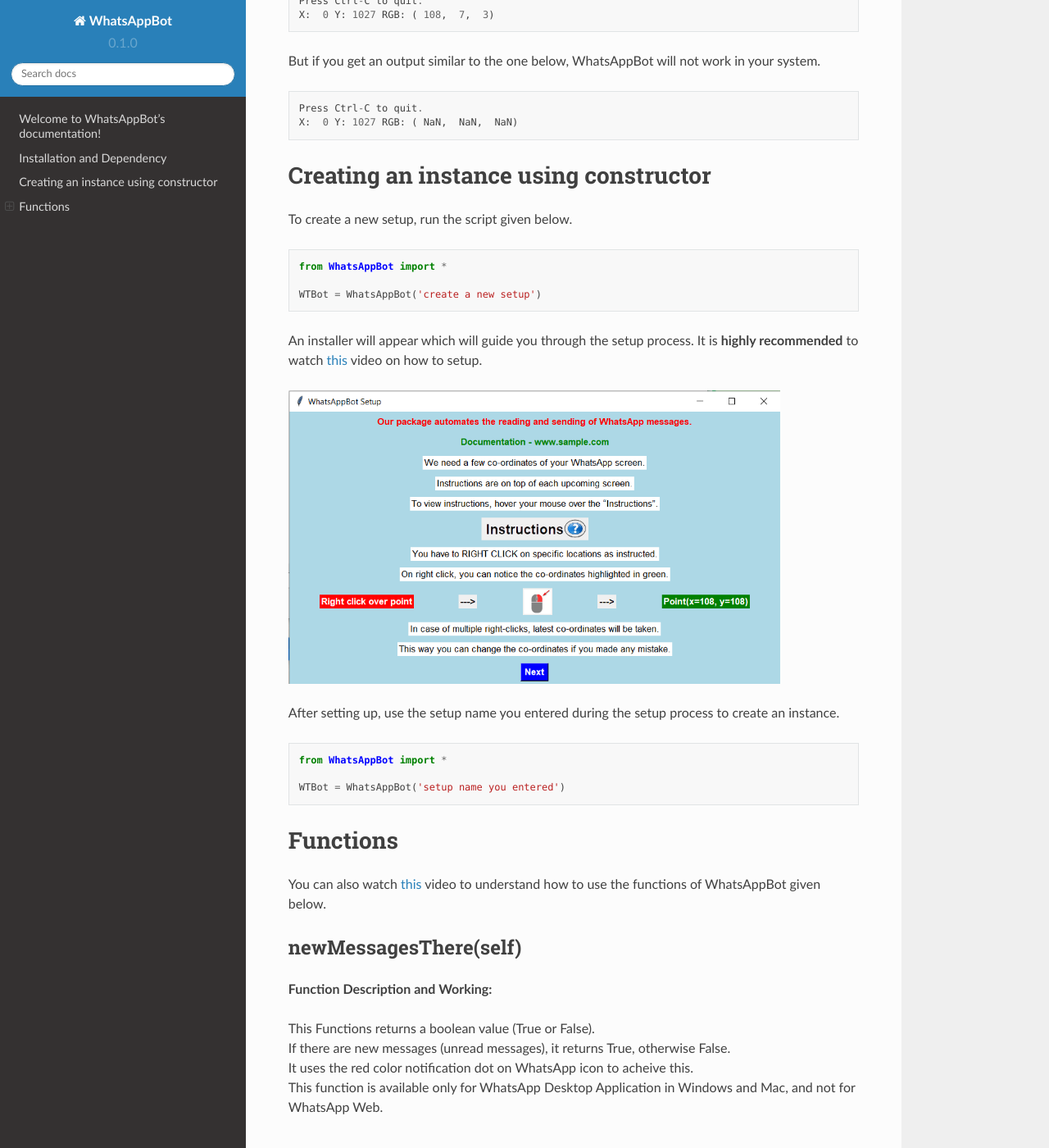
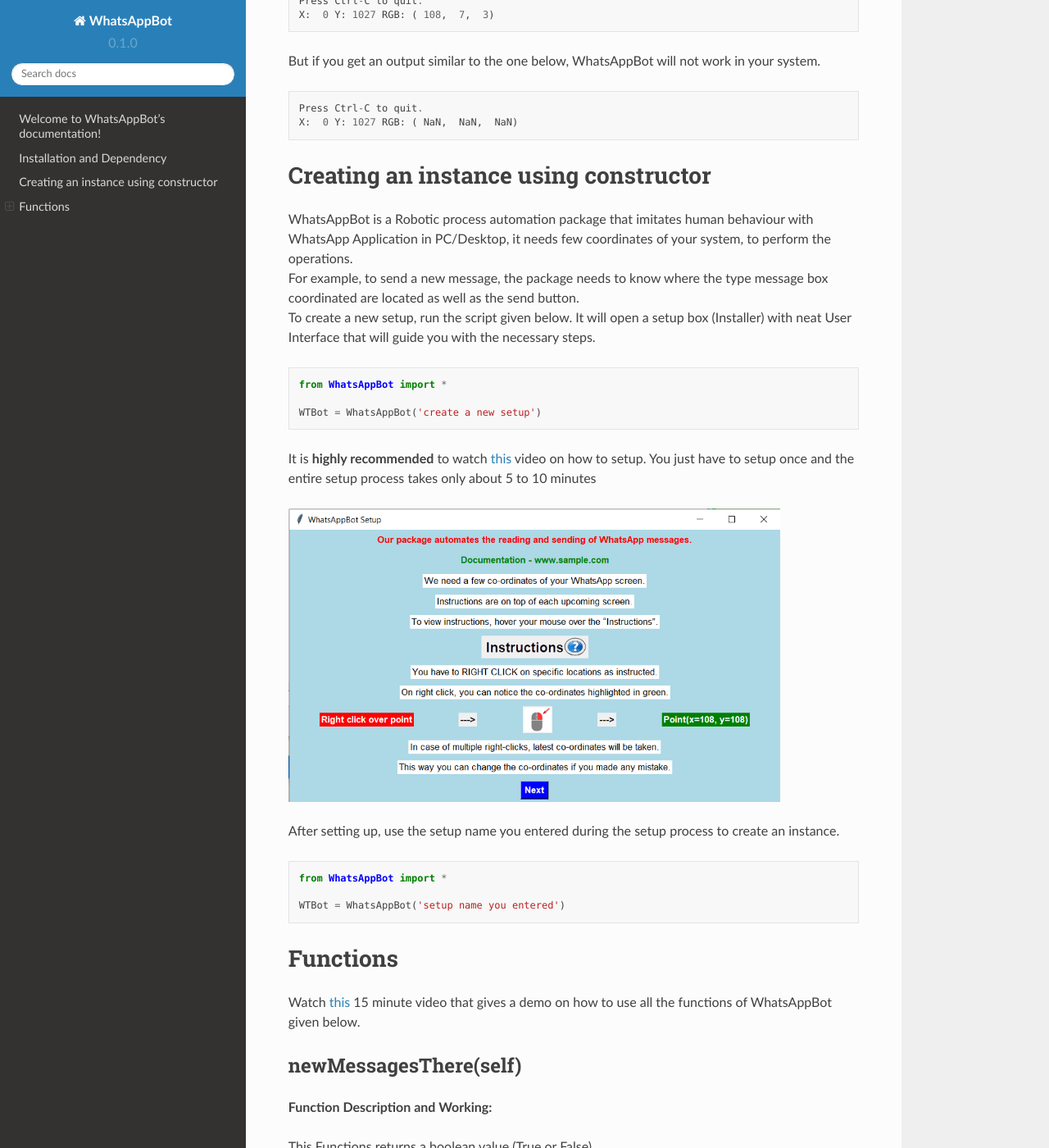
Before and after one commit to ArvindR07/WhatsAppBotDocs, a Sphinx documentation site: the page built from docs/source/index.rst, in a window 1280 px wide and 1400 px high, scrolled down 981 px. Shown: the whole window at 82% size. Built offline with Sphinx 7.4.7 and the Read the Docs theme 2.0.0, drawn with Linux system fonts in a browser that asks for light colours.

Commit message:
Update index.rst

```diff
--- a/docs/source/index.rst
+++ b/docs/source/index.rst
@@ -57,7 +57,9 @@
 Creating an instance using constructor
 =======================
 
-To create a new setup, run the script given below.
+| WhatsAppBot is a Robotic process automation package that imitates human behaviour with WhatsApp Application in PC/Desktop, it needs few coordinates of your system, to perform the operations.
+| For example, to send a new message, the package needs to know where the type message box coordinated are located as well as the send button.
+| To create a new setup, run the script given below. It will open a setup box (Installer) with neat User Interface that will guide you with the necessary steps.
 
 .. code:: python
 
@@ -65,8 +67,9 @@
 
    WTBot = WhatsAppBot('create a new setup')
 
-An installer will appear which will guide you through the setup process.
+
 It is **highly recommended** to watch `this <https://www.youtube.com/>`_ video on how to setup.
+You just have to setup once and the entire setup process takes only about 5 to 10 minutes
 
 .. image:: setup.png
    :width: 600
@@ -82,7 +85,7 @@
 Functions
 =======================
 
-You can also watch `this <https://www.youtube.com/>`_ video to understand how to use the functions of WhatsAppBot given below.
+Watch `this <https://www.youtube.com/>`_  15 minute video that gives a demo on how to use all the functions of WhatsAppBot given below.
 
 =============================
 newMessagesThere(self)
```
